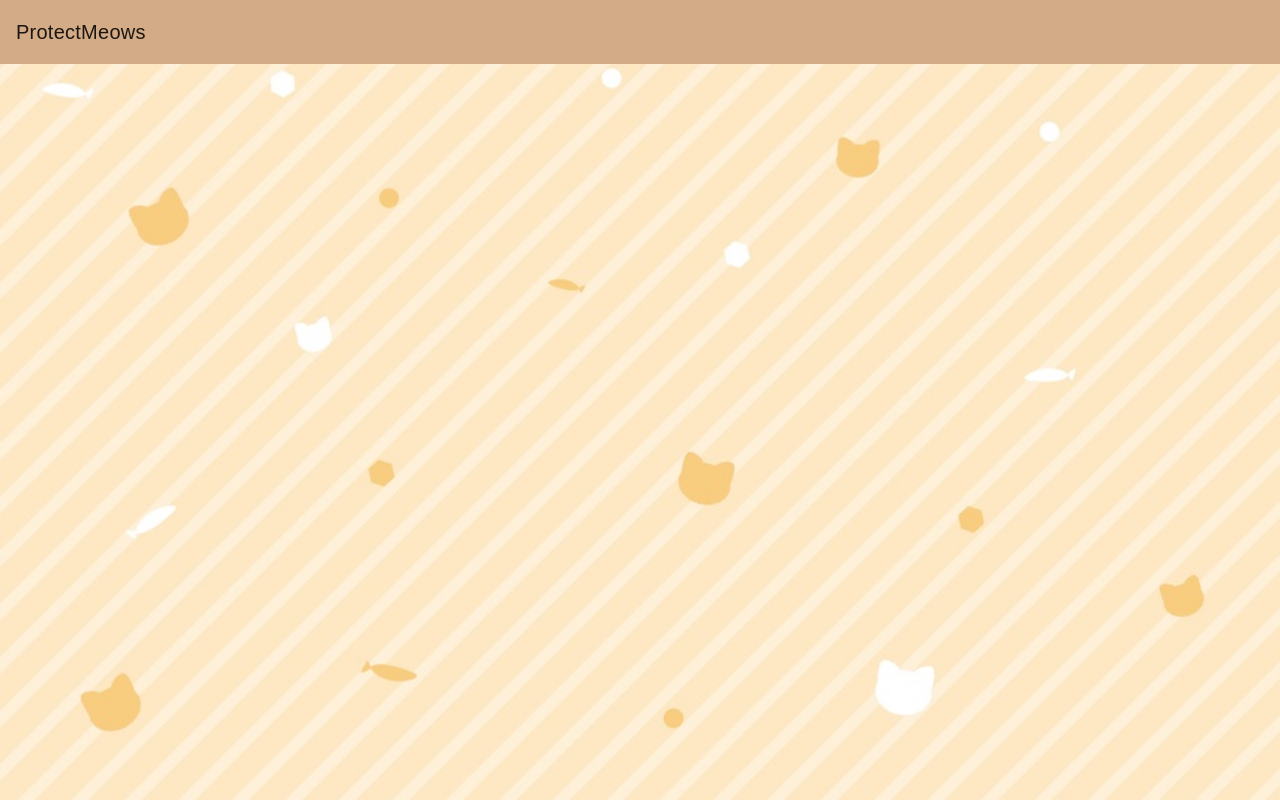
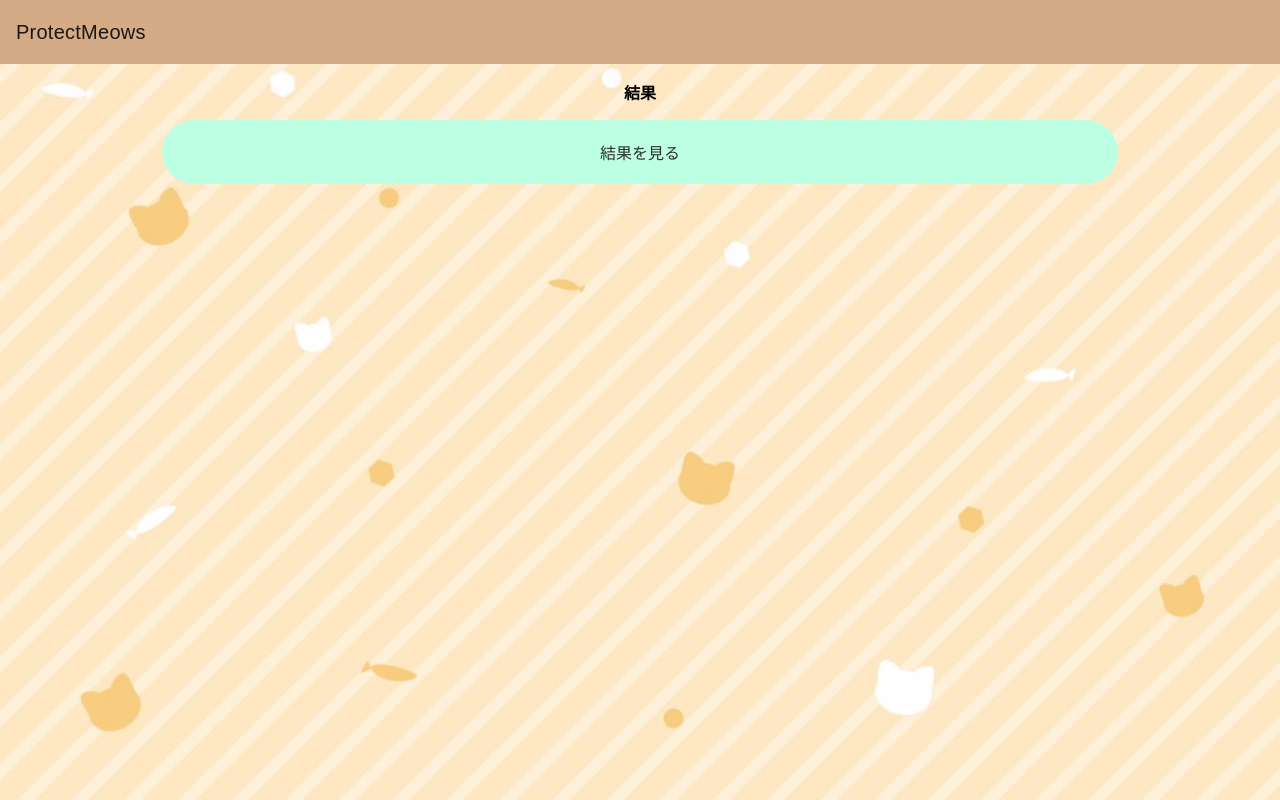
Before and after one commit to ayaka2019436/-quiz-app, an Angular app in the folder angular-app/: page /quiz-result in a window 1280 px wide. Before the commit this address led to /. Built offline with nearby package versions, Linux system fonts and the light colour scheme.

Commit message:
クイズ結果画面のモックアップを作成（グラフは未実装）

```diff
--- a/angular-app/src/app/app-routing.module.ts
+++ b/angular-app/src/app/app-routing.module.ts
@@ -3,11 +3,13 @@
 import { TopComponent } from './pages/top/top.component';
 import { QuizStartComponent } from './pages/quiz-start/quiz-start.component';
 import { QuizComponent } from './pages/quiz/quiz.component';
+import { QuizResultComponent } from './pages/quiz-result/quiz-result.component';
 
 const routes: Routes = [
   { path: 'top', component: TopComponent },
   { path: 'quiz-start', component: QuizStartComponent },
   { path: 'quiz', component: QuizComponent },
+  { path: 'quiz-result', component: QuizResultComponent },
 ];
 @NgModule({
   imports: [RouterModule.forRoot(routes)],
--- a/angular-app/src/app/app.module.ts
+++ b/angular-app/src/app/app.module.ts
@@ -13,6 +13,7 @@
 import { QuizStartComponent } from './pages/quiz-start/quiz-start.component';
 import { QuizComponent } from './pages/quiz/quiz.component';
 import { SubButtonComponent } from './components/sub-button/sub-button.component';
+import { QuizResultComponent } from './pages/quiz-result/quiz-result.component';
 
 @NgModule({
   declarations: [
@@ -23,6 +24,7 @@
     QuizStartComponent,
     QuizComponent,
     SubButtonComponent,
+    QuizResultComponent,
   ],
   imports: [
     BrowserModule,
--- /dev/null
+++ b/angular-app/src/app/pages/quiz-result/quiz-result.component.html
@@ -0,0 +1,16 @@
+<p class="text-center"><b>結果</b></p>
+<div class="item-center">
+  <app-button
+    [text]="'結果を見る'"
+    class="next-button"
+    (click)="handleButtonClick(selectedOptionIndex, correct_answer_count)"
+  ></app-button>
+</div>
+<div class="result-box" *ngIf="selectedOptionIndex == 1">
+  <div class="result-header">
+    <p>正解数 {{ correct_answer_count }}問</p>
+    <p>正解率 {{ correct_answer_rate }}%</p>
+  </div>
+
+  <p class="text-center">{{ message }}</p>
+</div>
--- /dev/null
+++ b/angular-app/src/app/pages/quiz-result/quiz-result.component.scss
@@ -0,0 +1,24 @@
+.result-header{
+  font-size: 15px;
+  display: flex;
+  justify-content: space-between;
+  padding-bottom: 10px;
+}
+
+.item-center{
+  display: flex;
+  justify-content: center;
+  align-items: center;
+}
+
+.text-center{
+  text-align: center;
+}
+
+
+.result-box{
+  border: 2px solid gray ;
+  border-radius: 25px;
+  padding: 10px;
+  margin: 15px;
+}
--- /dev/null
+++ b/angular-app/src/app/pages/quiz-result/quiz-result.component.ts
@@ -0,0 +1,28 @@
+import { Component } from '@angular/core';
+
+@Component({
+  selector: 'app-quiz-result',
+  templateUrl: './quiz-result.component.html',
+  styleUrls: ['./quiz-result.component.scss'],
+})
+export class QuizResultComponent {
+  selectedOptionIndex: number = -1;
+  correct_answer_count: number = 0;
+  correct_answer_rate: number = 0;
+  message: string[] = [
+    'もう少しいけるんちゃうか',
+    'なかなかやるやんけ',
+    '恐れ入りました。。。',
+  ];
+  handleButtonClick(selectedOptionIndex: number, correct_answer_count: number) {
+    console.log('ボタンがクリックされました');
+    this.selectedOptionIndex = 1;
+    if (correct_answer_count >= 15) {
+      this.message = [this.message[2]];
+    } else if (correct_answer_count >= 10) {
+      this.message = [this.message[1]];
+    } else {
+      this.message = [this.message[0]];
+    }
+  }
+}
--- a/angular-app/src/app/pages/quiz/quiz.component.html
+++ b/angular-app/src/app/pages/quiz/quiz.component.html
@@ -39,5 +39,9 @@
   <div class="quiz-box">
     <div>{{ description }}</div>
   </div>
-  <app-button [text]="'次に進む'" class="next-button"></app-button>
+  <app-button
+    [text]="'次に進む'"
+    routerLink="/quiz-result"
+    class="next-button"
+  ></app-button>
 </div>
```
Also changed, not shown: 1 other file (tests, documents, lock files or other folders).
